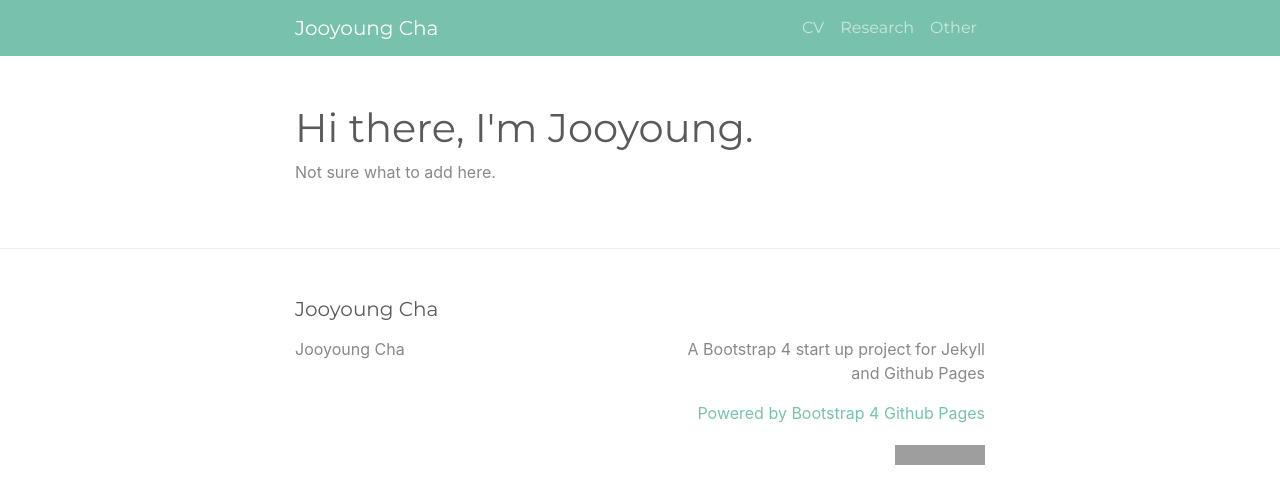
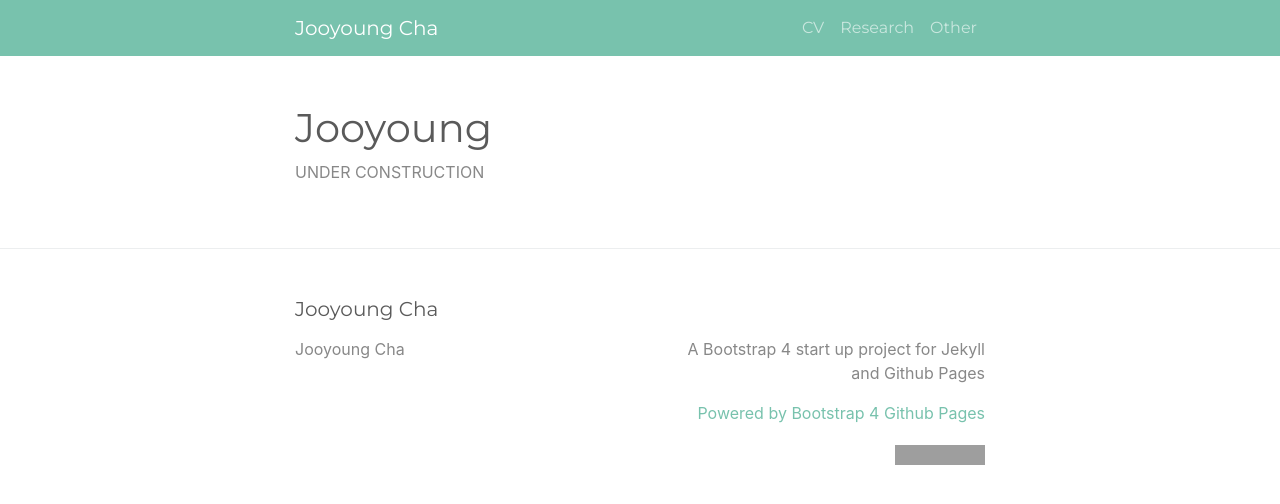
Before and after one commit to chajoo0/chajoo0, a Jekyll site: the page built from index.md, in a window 1280 px wide. Shown: the top 504 px of the page. Built offline with Jekyll 4.4.1, drawn with Linux system fonts in a browser that asks for light colours; grey boxes are pictures that could not be loaded.

Commit message:
Update index.md

```diff
--- a/index.md
+++ b/index.md
@@ -1,5 +1,5 @@
 ---
-layout: page
-title: Hi there, I'm Jooyoung.
+layout: home
+title: Jooyoung
 ---
-Not sure what to add here.
+UNDER CONSTRUCTION
```
